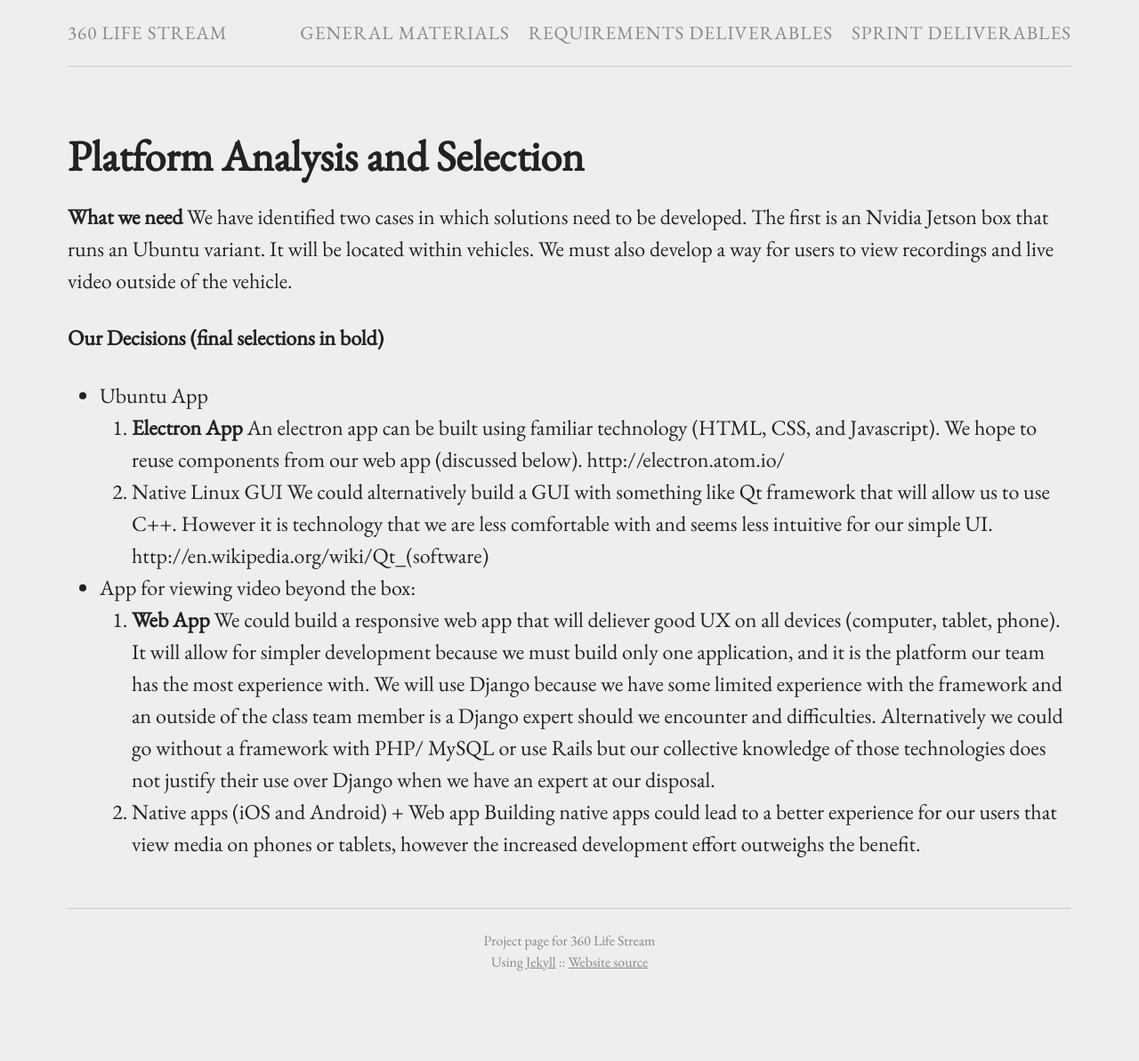
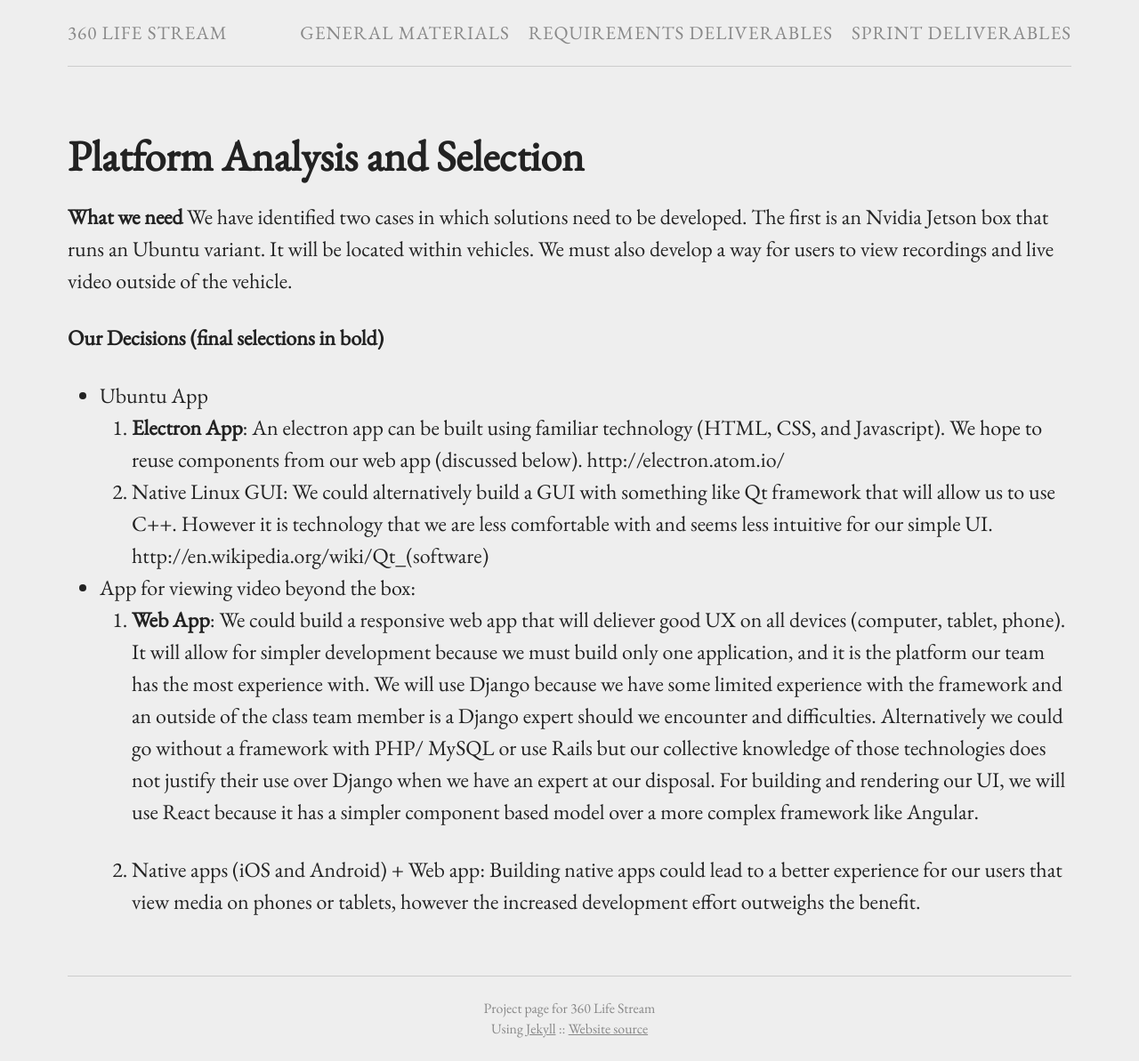
Before and after one commit to 360ls/360ls, a Jekyll site: the page built from _requirements/platform.md, in a window 1280 px wide. Shown: the whole page at 89% size. Built offline with Jekyll 4.4.1, drawn with Linux system fonts in a browser that asks for light colours; before the commit the page ends 1117 px from its top, so only the background shows below that.

Commit message:
add justification for react

```diff
--- a/_requirements/platform.md
+++ b/_requirements/platform.md
@@ -9,19 +9,20 @@
 develop a way for users to view recordings and live video outside of the vehicle.
 
 **Our Decisions (final selections in bold)**
+
 * Ubuntu App
-    1. **Electron App**
+    1. **Electron App**:
         An electron app can be built using familiar technology (HTML, CSS, and Javascript).
         We hope to reuse components from our web app (discussed below).
         http://electron.atom.io/
-    2. Native Linux GUI
+    2. Native Linux GUI:
         We could alternatively build a GUI with something like Qt framework that will allow
         us to use C++. However it is technology that we are less comfortable with and seems
         less intuitive for our simple UI.
         http://en.wikipedia.org/wiki/Qt_(software)
 
 * App for viewing video beyond the box:
-    1. **Web App**
+    1. **Web App**:
         We could build a responsive web app that will deliever good UX on all devices (computer,
         tablet, phone). It will allow for simpler development because we must build only one
         application, and it is the platform our team has the most experience with. We will
@@ -29,7 +30,9 @@
         of the class team member is a Django expert should we encounter and difficulties.
         Alternatively we could go without a framework with PHP/ MySQL or use Rails but
         our collective knowledge of those technologies does not justify their use over Django
-        when we have an expert at our disposal.
-    2. Native apps (iOS and Android) + Web app
+        when we have an expert at our disposal. For building and rendering our UI, we will use React
+				because it has a simpler component based model over a more complex framework like Angular.
+
+    2. Native apps (iOS and Android) + Web app:
         Building native apps could lead to a better experience for our users that view media
         on phones or tablets, however the increased development effort outweighs the benefit.
```
